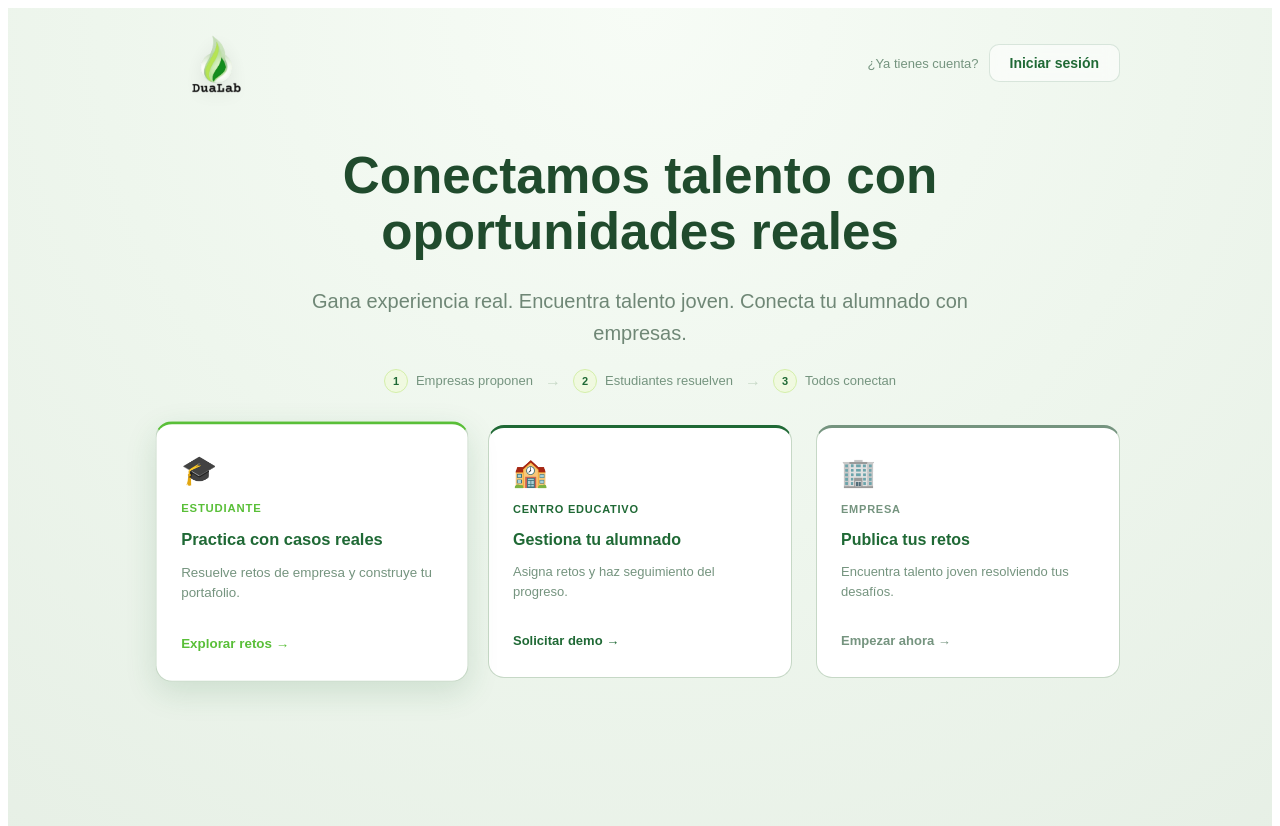
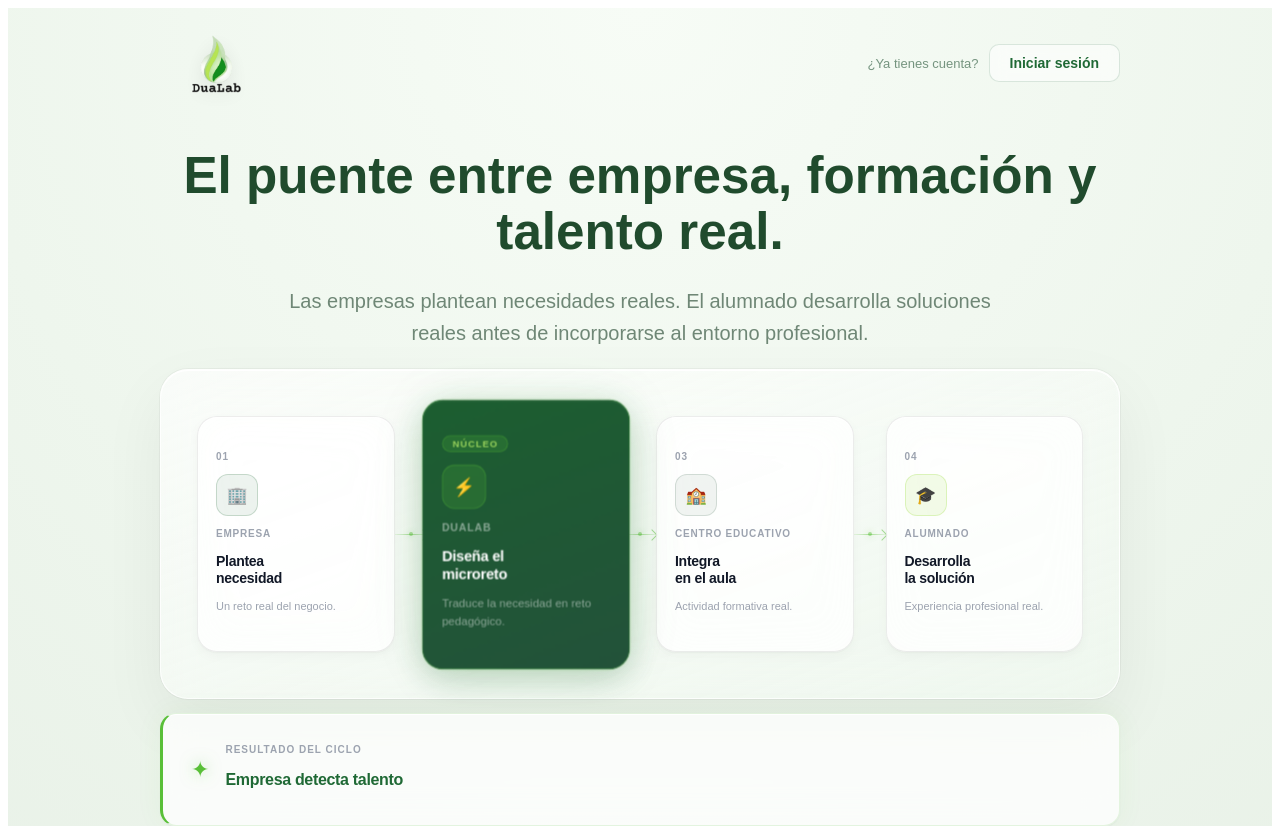
Before and after one commit to dualabalumnado-lgtm/dualab_web, a Vue app in the folder frontend/: page / in a window 1280 px wide. Shown: the top 826 px of the page. Built offline with nearby package versions, Linux system fonts and the light colour scheme.

Commit message:
cambios en hero

```diff
--- a/frontend/src/Modules/landing/PantallaInicio.vue
+++ b/frontend/src/Modules/landing/PantallaInicio.vue
@@ -21,29 +21,68 @@ const emit = defineEmits(['login', 'formulario'])
 
       <!-- HERO -->
       <h1 class="title">
-        Conectamos talento con oportunidades reales
+        El puente entre empresa, formación y talento real.
       </h1>
 
       <p class="subtitle">
-        Gana experiencia real. Encuentra talento joven. Conecta tu alumnado con empresas.
+        Las empresas plantean necesidades reales. El alumnado desarrolla soluciones reales antes de incorporarse al entorno profesional.
       </p>
 
-      <!-- CÓMO FUNCIONA INLINE -->
-      <div class="how-inline">
-        <div class="how-step">
-          <span class="how-num">1</span>
-          <span>Empresas proponen</span>
+      <!-- ECOSISTEMA -->
+      <div class="eco-section">
+
+        <div class="eco-wrap">
+          <div class="eco-flow">
+
+            <div class="eco-card">
+              <p class="eco-num">01</p>
+              <div class="eco-icon eco-icon--empresa">🏢</div>
+              <p class="eco-actor">Empresa</p>
+              <h3 class="eco-title">Plantea<br>necesidad</h3>
+              <p class="eco-desc">Un reto real del negocio.</p>
+            </div>
+
+            <div class="eco-conn"><span></span></div>
+
+            <div class="eco-card eco-card--hub">
+              <p class="eco-hub-badge">núcleo</p>
+              <div class="eco-icon eco-icon--dualab">⚡</div>
+              <p class="eco-actor eco-actor--hub">Dualab</p>
+              <h3 class="eco-title eco-title--hub">Diseña el<br>microreto</h3>
+              <p class="eco-desc eco-desc--hub">Traduce la necesidad en reto pedagógico.</p>
+            </div>
+
+            <div class="eco-conn"><span></span></div>
+
+            <div class="eco-card">
+              <p class="eco-num">03</p>
+              <div class="eco-icon eco-icon--centro">🏫</div>
+              <p class="eco-actor">Centro educativo</p>
+              <h3 class="eco-title">Integra<br>en el aula</h3>
+              <p class="eco-desc">Actividad formativa real.</p>
+            </div>
+
+            <div class="eco-conn"><span></span></div>
+
+            <div class="eco-card">
+              <p class="eco-num">04</p>
+              <div class="eco-icon eco-icon--alumnado">🎓</div>
+              <p class="eco-actor">Alumnado</p>
+              <h3 class="eco-title">Desarrolla<br>la solución</h3>
+              <p class="eco-desc">Experiencia profesional real.</p>
+            </div>
+
+          </div>
         </div>
-        <span class="how-sep">→</span>
-        <div class="how-step">
-          <span class="how-num">2</span>
-          <span>Estudiantes resuelven</span>
+
+        <div class="eco-success">
+          <span class="eco-success-spark">✦</span>
+          <div>
+            <p class="eco-success-label">Resultado del ciclo</p>
+            <p class="eco-success-title">Empresa detecta talento</p>
+          </div>
         </div>
-        <span class="how-sep">→</span>
-        <div class="how-step">
-          <span class="how-num">3</span>
-          <span>Todos conectan</span>
-        </div>
+
       </div>
 
       <!-- TARJETAS -->
@@ -215,42 +254,232 @@ const emit = defineEmits(['login', 'formulario'])
   line-height: 1.6;
 }
 
-/* ─── CÓMO FUNCIONA INLINE ───────────────────────────── */
-.how-inline {
+/* ─── ECOSISTEMA ─────────────────────────────────────── */
+.eco-section {
+  margin: 0 auto 52px;
+}
+
+.eco-wrap {
+  background: linear-gradient(160deg, rgba(255,255,255,0.65) 0%, rgba(242,250,242,0.45) 100%);
+  border: 1px solid rgba(255,255,255,0.82);
+  border-radius: 28px;
+  padding: 36px;
+  backdrop-filter: blur(24px);
+  -webkit-backdrop-filter: blur(24px);
+  box-shadow:
+    0 0 0 1px rgba(0,0,0,0.04),
+    0 24px 64px rgba(0,0,0,0.06),
+    inset 0 1px 0 rgba(255,255,255,1);
+  margin-bottom: 14px;
+}
+
+.eco-flow {
   display: flex;
   align-items: center;
   justify-content: center;
-  gap: 12px;
-  flex-wrap: wrap;
-  margin-bottom: 32px;
 }
 
-.how-step {
+/* ── Card base ─────────────────────────────────── */
+.eco-card {
+  background: rgba(255,255,255,0.75);
+  border: 1px solid rgba(0,0,0,0.07);
+  border-radius: 20px;
+  padding: 24px 18px;
+  flex: 1;
+  max-width: 185px;
+  text-align: left;
+  box-shadow:
+    0 1px 2px rgba(0,0,0,0.04),
+    0 4px 12px rgba(0,0,0,0.03),
+    inset 0 1px 0 rgba(255,255,255,0.8);
+  backdrop-filter: blur(20px);
+  -webkit-backdrop-filter: blur(20px);
+  transition: transform 0.28s ease-out, box-shadow 0.28s ease-out;
+}
+
+.eco-card:hover {
+  transform: translateY(-6px);
+  box-shadow:
+    0 20px 40px rgba(0,0,0,0.09),
+    0 8px 20px rgba(0,0,0,0.05),
+    inset 0 1px 0 rgba(255,255,255,0.9);
+}
+
+/* ── Hub card — Dualab ─────────────────────────── */
+.eco-card--hub {
+  background: linear-gradient(160deg, #1c5e30 0%, #23523a 100%);
+  border-color: rgba(89,191,56,0.22);
+  box-shadow:
+    0 0 0 1px rgba(89,191,56,0.10),
+    0 8px 32px rgba(31,105,53,0.28),
+    0 0 60px rgba(89,191,56,0.07),
+    inset 0 1px 0 rgba(255,255,255,0.07);
+  transform: scale(1.05);
+  position: relative;
+  z-index: 1;
+}
+
+.eco-card--hub:hover {
+  transform: scale(1.05) translateY(-6px);
+  box-shadow:
+    0 0 0 1px rgba(89,191,56,0.18),
+    0 24px 48px rgba(31,105,53,0.38),
+    0 0 80px rgba(89,191,56,0.10),
+    inset 0 1px 0 rgba(255,255,255,0.10);
+}
+
+/* ── Connector ─────────────────────────────────── */
+.eco-conn {
+  flex-shrink: 0;
+  width: 32px;
   display: flex;
   align-items: center;
-  gap: 8px;
-  font-size: 13px;
-  color: #75947F;
 }
 
-.how-num {
-  width: 22px;
-  height: 22px;
+.eco-conn span {
+  display: block;
+  position: relative;
+  width: 100%;
+  height: 1px;
+  background: linear-gradient(to right, rgba(89,191,56,0.1), rgba(89,191,56,0.45), rgba(89,191,56,0.1));
+}
+
+.eco-conn span::before {
+  content: '';
+  position: absolute;
+  left: 50%;
+  top: 50%;
+  transform: translate(-50%, -50%);
+  width: 4px;
+  height: 4px;
   border-radius: 50%;
-  background: #f0f9e0;
-  border: 1px solid #d4efaa;
+  background: rgba(89,191,56,0.5);
+  box-shadow: 0 0 6px rgba(89,191,56,0.4);
+}
+
+.eco-conn span::after {
+  content: '';
+  position: absolute;
+  right: 0;
+  top: -3px;
+  width: 7px;
+  height: 7px;
+  border-right: 1.5px solid rgba(89,191,56,0.5);
+  border-top: 1.5px solid rgba(89,191,56,0.5);
+  transform: rotate(45deg);
+}
+
+/* ── Step number ───────────────────────────────── */
+.eco-num {
+  font-size: 10px;
+  font-weight: 700;
+  letter-spacing: 0.10em;
+  text-transform: uppercase;
+  color: #9ca3af;
+  margin-bottom: 12px;
+}
+
+/* ── Hub badge ─────────────────────────────────── */
+.eco-hub-badge {
+  display: inline-block;
+  background: rgba(89,191,56,0.18);
+  border: 1px solid rgba(89,191,56,0.28);
+  border-radius: 999px;
+  padding: 2px 9px;
+  font-size: 9px;
+  font-weight: 700;
+  letter-spacing: 0.10em;
+  text-transform: uppercase;
+  color: rgba(174,229,101,0.85);
+  margin-bottom: 12px;
+}
+
+/* ── Icon wrap ─────────────────────────────────── */
+.eco-icon {
+  width: 40px;
+  height: 40px;
+  border-radius: 12px;
+  border: 1px solid;
   display: flex;
   align-items: center;
   justify-content: center;
+  font-size: 17px;
+  margin-bottom: 12px;
+}
+
+.eco-icon--empresa  { background: rgba(31,105,53,0.08);    border-color: rgba(31,105,53,0.20); }
+.eco-icon--dualab   { background: rgba(89,191,56,0.18);    border-color: rgba(89,191,56,0.30); }
+.eco-icon--centro   { background: rgba(117,148,127,0.10);  border-color: rgba(117,148,127,0.25); }
+.eco-icon--alumnado { background: rgba(174,229,101,0.15);  border-color: rgba(174,229,101,0.35); }
+
+/* ── Actor / Title / Desc ──────────────────────── */
+.eco-actor {
+  font-size: 10px;
+  font-weight: 700;
+  letter-spacing: 0.08em;
+  text-transform: uppercase;
+  color: #9ca3af;
+  margin-bottom: 5px;
+}
+.eco-actor--hub { color: rgba(255,255,255,0.48); }
+
+.eco-title {
+  font-size: 14px;
+  font-weight: 800;
+  color: #111827;
+  line-height: 1.2;
+  letter-spacing: -0.02em;
+  margin-bottom: 8px;
+}
+.eco-title--hub { color: #fff; }
+
+.eco-desc {
   font-size: 11px;
-  font-weight: 600;
-  color: #1F6935;
+  color: #9ca3af;
+  line-height: 1.6;
+}
+.eco-desc--hub { color: rgba(255,255,255,0.48); }
+
+/* ── Success card ──────────────────────────────── */
+.eco-success {
+  display: flex;
+  align-items: center;
+  gap: 16px;
+  background: rgba(255,255,255,0.75);
+  border: 1px solid rgba(89,191,56,0.14);
+  border-left: 3px solid #59BF38;
+  border-radius: 16px;
+  padding: 20px 28px;
+  text-align: left;
+  backdrop-filter: blur(16px);
+  -webkit-backdrop-filter: blur(16px);
+  box-shadow:
+    0 1px 2px rgba(0,0,0,0.04),
+    0 0 28px rgba(89,191,56,0.06),
+    inset 0 1px 0 rgba(255,255,255,0.9);
+}
+
+.eco-success-spark {
+  font-size: 22px;
+  color: #59BF38;
+  filter: drop-shadow(0 0 8px rgba(89,191,56,0.5));
   flex-shrink: 0;
 }
 
-.how-sep {
-  color: #C6D8C6;
+.eco-success-label {
+  font-size: 10px;
+  font-weight: 700;
+  letter-spacing: 0.10em;
+  text-transform: uppercase;
+  color: #9ca3af;
+  margin-bottom: 3px;
+}
+
+.eco-success-title {
   font-size: 16px;
+  font-weight: 800;
+  color: #1F6935;
+  letter-spacing: -0.02em;
 }
 
 /* ─── TARJETAS ───────────────────────────────────────── */
```
Also changed, not shown: 1 other file (tests, documents, lock files or other folders).
